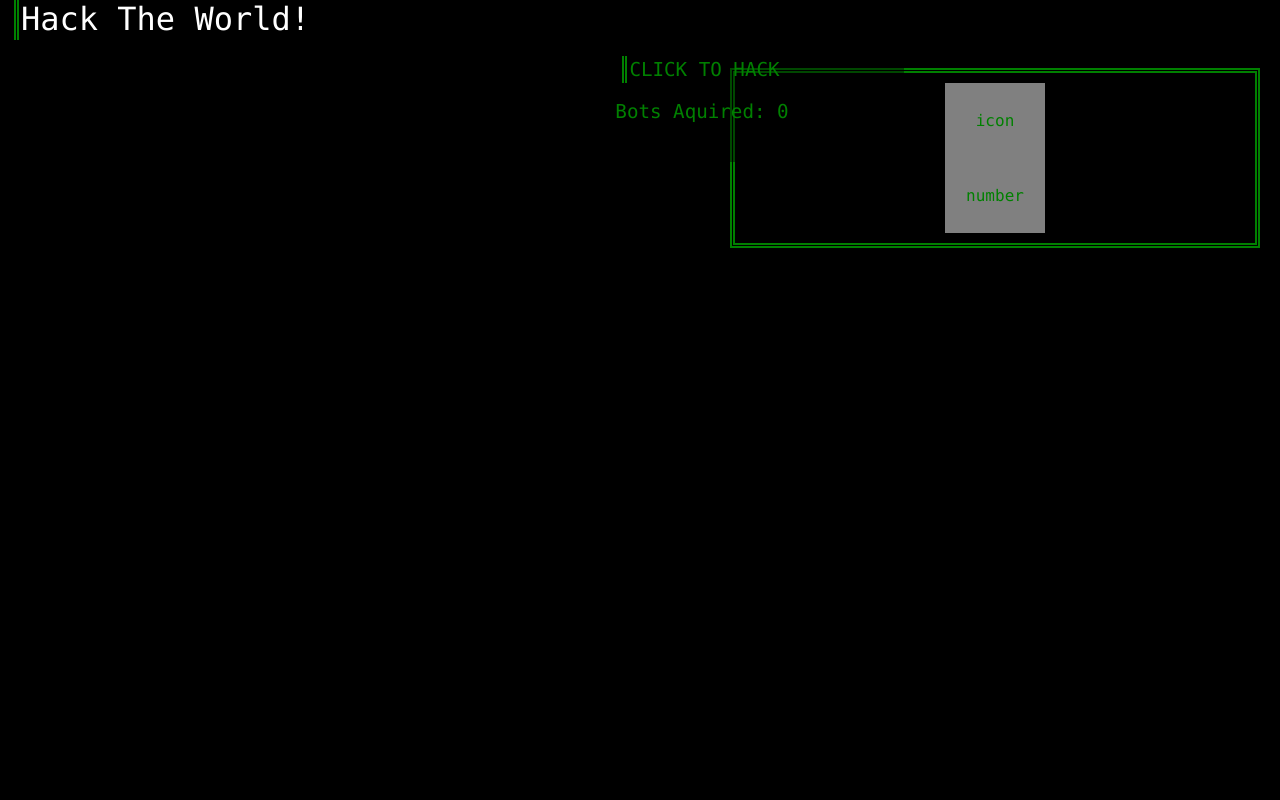
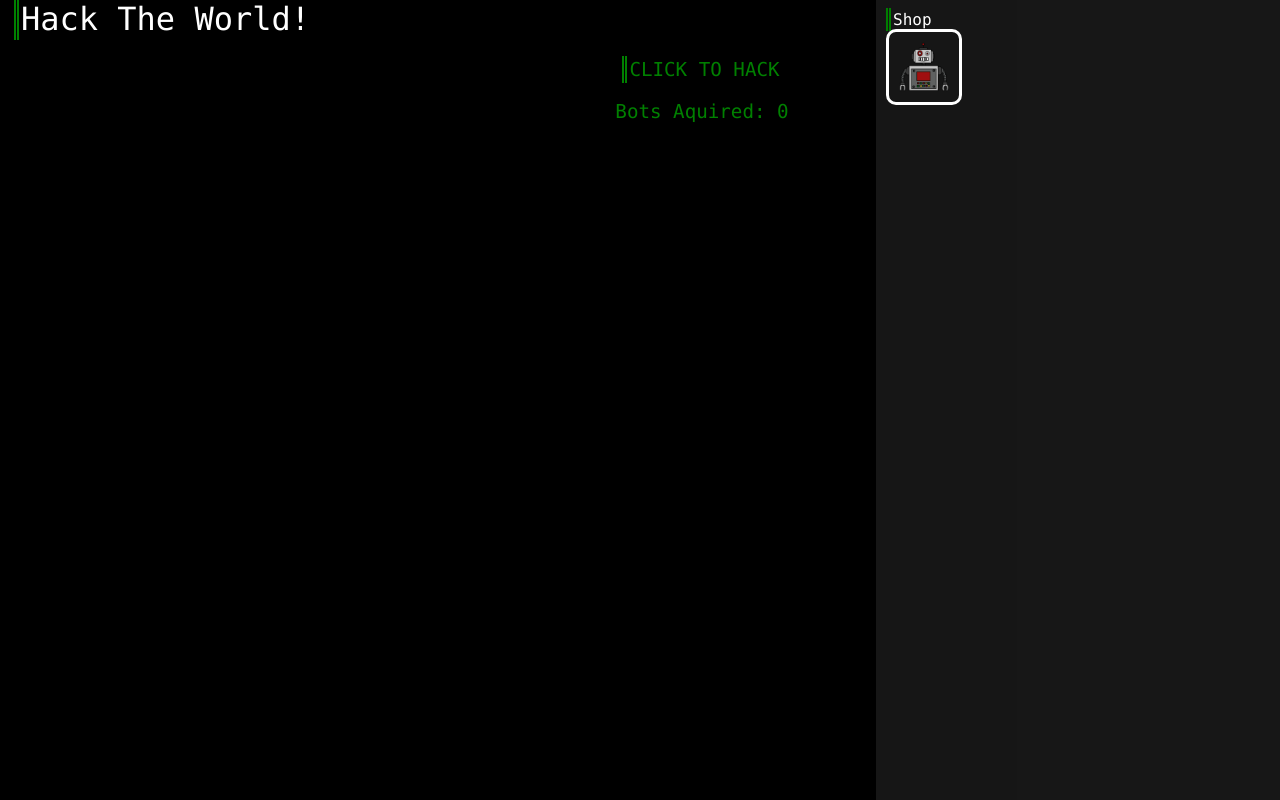
Before and after one commit to CanopusFalling/Hack-Cambridge-2020-Project, a plain HTML site: page index.html in a window 1280 px wide. Drawn offline with Linux system fonts and the light colour scheme.

Commit message:
Remodeling in progress.

```diff
--- a/css/styles.css
+++ b/css/styles.css
@@ -143,5 +143,30 @@
               -ms-user-select: none; /* Internet Explorer/Edge */
                   user-select: none; /* Non-prefixed version, currently
                                         supported by Chrome, Opera and Firefox */
-      }
+    }
+
+    #shop-panel{
+        position: absolute;
+        width: 30%;
+        height: 100%;
+        overflow-y: scroll;
+        right: 0px;
+        top: 0px;
+        background-color: rgba(50, 50, 50, 0.45);
+        padding: 10px;
+        color: white;
+    }
+
+    .shop-item{
+        display: inline-block;
+        border: solid;
+        border-color: white;
+        border-radius: 10px;
+        padding: 10px;
+    }
+
+    .shop-item img{
+        width: 50px;
+        height: 50px;
+    }
 }
--- a/index.html
+++ b/index.html
@@ -35,10 +35,6 @@
         </section>
     </main>
 
-    <section id="shop-panel">
-
-    </section>
-
     <table id="resources-panel">
         <tr>
             <th>Resource 1</th>
@@ -50,12 +46,25 @@
         </tr>
     </table>
 
+    <!--
     <div class="flex-container">
         <div class="icon">
             <div>icon</div>
             <div>number</div>
         </div>
     </div>
+    -->
+
+    <section id="shop-panel">
+        <div class="doubleBar">
+            Shop
+        </div>
+        <div id="shop-items">
+            <div class="shop-item">
+                <img src="pics/bot.png">
+            </div>
+        </div>
+    </section>
 
 </body>
 
--- a/js/resource-manager.js
+++ b/js/resource-manager.js
@@ -10,8 +10,13 @@ function updateResources(){
     {
         if (!ResourceType.hasOwnProperty(resource)) continue;
 
-        if(wallet[resource] != null){
-            text = text + "<tr><th>" + resource + "</th><th>" + wallet[resource] + "</th></tr>"
+        if(wallet[resource] != null && wallet[resource] != 0){
+            text = text + "<tr><th>" + resource;
+
+            if(wallet[resource] > 1){
+                text = text + "S"
+            }
+            text = text + "</th><th>" + wallet[resource] + "</th></tr>"
         }
         console.log(wallet[resource]);
     }
@@ -22,6 +27,9 @@ function updateResources(){
         updateResources();
     }, 1000);
 }
+
+init_wallet();
+
 document.addEventListener("DOMContentLoaded", function(){
     updateResources();
 });
--- a/js/score-manager.js
+++ b/js/score-manager.js
@@ -5,8 +5,7 @@ Function to count up the score in the main area.
 //Global for the click value.
 var clickValue = 1;
 
-var clicks = 1;
-
+wallet[ResourceType.COMPROMISED_DEVICE] = 1;
 
 //Ticks up the score when a click is detected.
 function updateScore(increment){
@@ -14,12 +13,12 @@ function updateScore(increment){
     let score = document.getElementById("score");
 
     //Work out the number of bots based off the score.
-    let bots = clicks;
+    let bots = wallet[ResourceType.COMPROMISED_DEVICE];
 
     //Increase the bots by the value.
     let newbots = bots + increment;
 
-    clicks = newbots;
+    wallet[ResourceType.COMPROMISED_DEVICE] = newbots;
 
     //Calculates the time needed to erase.
     let timeNeeded = (bots.length + 1) * 50;
@@ -29,7 +28,7 @@ function updateScore(increment){
 
     //Put the new number in place.
     setTimeout(function() {
-        placeNumber((newbots).toString(), "", score, 10);
+        placeNumber((newbots + clickValue).toString(), "", score, 10);
     }, timeNeeded);
 
     //Output the new bots value.
--- a/test.html
+++ b/test.html
@@ -8,6 +8,7 @@
     <title>Hacky Boi</title>
     <meta name="author" content="random name generator">
     <meta name="viewport" content="width=device-width; initial-scale=1.0; maximum-scale=1.0;">
+    <script src="https://ajax.googleapis.com/ajax/libs/jquery/3.4.1/jquery.min.js"></script>
     <link rel="stylesheet" href="css/styles.css">
     <!-- <script src="lib/jquery-3.4.1.min.js"></script> -->
     <script type="text" src="json/shopItems.json"></script>
```
